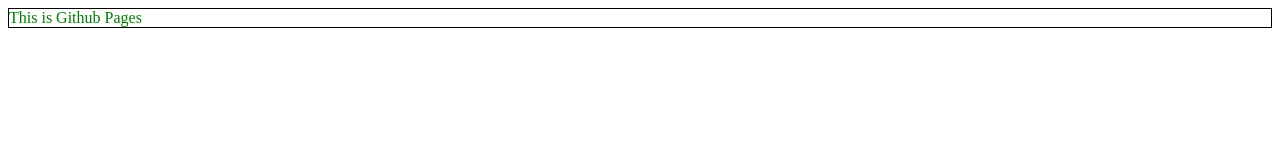
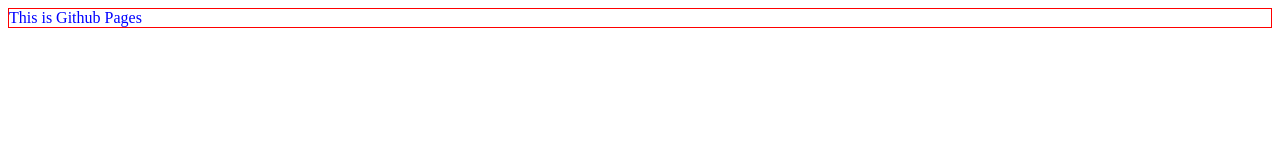
Before and after one commit to hsa1280/githubpages, a plain HTML site: page index.html in a window 1280 px wide. Drawn offline with Linux system fonts and the light colour scheme.

Commit message:
Update index.html

```diff
--- a/index.html
+++ b/index.html
@@ -2,7 +2,13 @@
 <html>
   <head>
     <title>Github Pages</title>
-    <link rel="stylesheet" type="text/css" href="theme.css">
+<!--     <link rel="stylesheet" type="text/css" href="theme.css"> -->
+    <style>
+      div {
+        color: blue;
+        border: 1px solid red;
+      }
+    </style>
   </head>
   <bod>
     <div>This is Github Pages</div>
```
